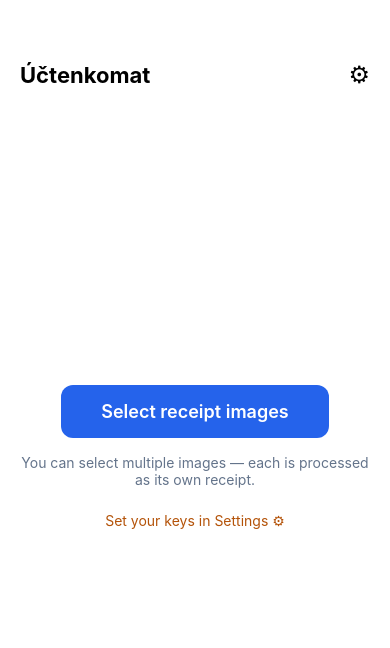
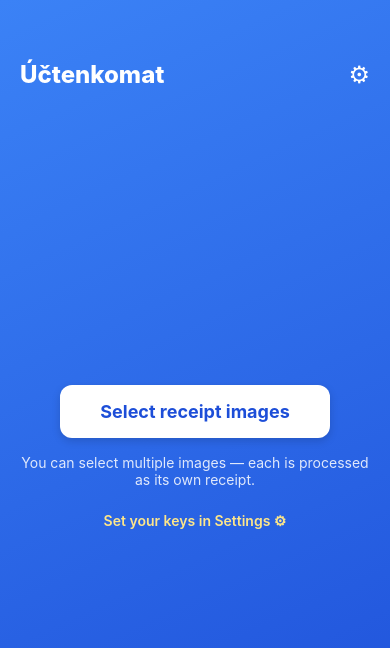
Before and after one commit to kubiq/uctenkomat, a React Native app in the folder app/: screen / in a window 390 px wide. Shown: the top 648 px of the page. Built offline with nearby package versions, Linux system fonts and the light colour scheme.

Commit message:
Home screen: branded blue gradient background (expo-linear-gradient)

```diff
--- a/app/package.json
+++ b/app/package.json
@@ -9,6 +9,7 @@
     "expo": "^54",
     "expo-image-manipulator": "~14.0.8",
     "expo-image-picker": "~17.0.11",
+    "expo-linear-gradient": "~15.0.8",
     "expo-secure-store": "~15.0.8",
     "expo-status-bar": "~3.0.9",
     "expo-updates": "~29.0.18",
--- a/app/src/screens/CaptureScreen.tsx
+++ b/app/src/screens/CaptureScreen.tsx
@@ -1,4 +1,5 @@
 import { Platform, Pressable, StyleSheet, Text, View } from "react-native";
+import { LinearGradient } from "expo-linear-gradient";
 import * as ImagePicker from "expo-image-picker";
 import { isConfigured } from "../accounting";
 import { showAlert } from "../ui";
@@ -17,7 +18,7 @@ export default function CaptureScreen({ settings, onSelected, onOpenSettings }:
 
   function guard(): boolean {
     if (needsSettings) {
-      showAlert("Setup needed", "Set your OpenAI and Fakturoid keys in Settings first.");
+      showAlert("Setup needed", "Set your OpenAI and Fakturoid/iDoklad keys in Settings first.");
       return false;
     }
     return true;
@@ -40,13 +41,13 @@ export default function CaptureScreen({ settings, onSelected, onOpenSettings }:
     const result = await ImagePicker.launchImageLibraryAsync({
       mediaTypes: ["images"],
       quality: 1,
-      allowsMultipleSelection: isWeb, // desktop/web: pick several receipts at once
+      allowsMultipleSelection: isWeb,
     });
     if (!result.canceled && result.assets?.length) onSelected(result.assets.map((a) => a.uri));
   }
 
   return (
-    <View style={styles.container}>
+    <LinearGradient colors={["#3b82f6", "#1d4ed8"]} start={{ x: 0, y: 0 }} end={{ x: 1, y: 1 }} style={styles.container}>
       <View style={styles.header}>
         <Text style={styles.title}>Účtenkomat</Text>
         <Pressable onPress={onOpenSettings} hitSlop={12}>
@@ -68,20 +69,20 @@ export default function CaptureScreen({ settings, onSelected, onOpenSettings }:
         {isWeb && <Text style={styles.muted}>You can select multiple images — each is processed as its own receipt.</Text>}
         {needsSettings && <Text style={styles.warn}>Set your keys in Settings ⚙︎</Text>}
       </View>
-    </View>
+    </LinearGradient>
   );
 }
 
 const styles = StyleSheet.create({
-  container: { flex: 1, padding: 20, paddingTop: 60, backgroundColor: "#fff" },
+  container: { flex: 1, padding: 20, paddingTop: 60 },
   header: { flexDirection: "row", justifyContent: "space-between", alignItems: "center" },
-  title: { fontSize: 22, fontWeight: "700" },
-  gear: { fontSize: 24 },
+  title: { fontSize: 24, fontWeight: "800", color: "#fff" },
+  gear: { fontSize: 24, color: "#fff" },
   center: { flex: 1, justifyContent: "center", alignItems: "center", gap: 16 },
-  primary: { backgroundColor: "#2563eb", paddingVertical: 16, paddingHorizontal: 40, borderRadius: 12 },
-  primaryText: { color: "#fff", fontSize: 18, fontWeight: "600" },
-  secondary: { paddingVertical: 14, paddingHorizontal: 40, borderRadius: 12, borderWidth: 1, borderColor: "#cbd5e1" },
-  secondaryText: { color: "#334155", fontSize: 16, fontWeight: "500" },
-  muted: { color: "#64748b", textAlign: "center", maxWidth: 360 },
-  warn: { color: "#b45309", marginTop: 8 },
+  primary: { backgroundColor: "#fff", paddingVertical: 16, paddingHorizontal: 40, borderRadius: 12, shadowColor: "#000", shadowOpacity: 0.15, shadowRadius: 8, shadowOffset: { width: 0, height: 3 }, elevation: 3 },
+  primaryText: { color: "#1d4ed8", fontSize: 18, fontWeight: "700" },
+  secondary: { paddingVertical: 14, paddingHorizontal: 40, borderRadius: 12, borderWidth: 1.5, borderColor: "rgba(255,255,255,0.7)" },
+  secondaryText: { color: "#fff", fontSize: 16, fontWeight: "600" },
+  muted: { color: "rgba(255,255,255,0.85)", textAlign: "center", maxWidth: 360 },
+  warn: { color: "#fde68a", marginTop: 8, fontWeight: "600" },
 });
```
Also changed, not shown: 1 other file (tests, documents, lock files or other folders).
